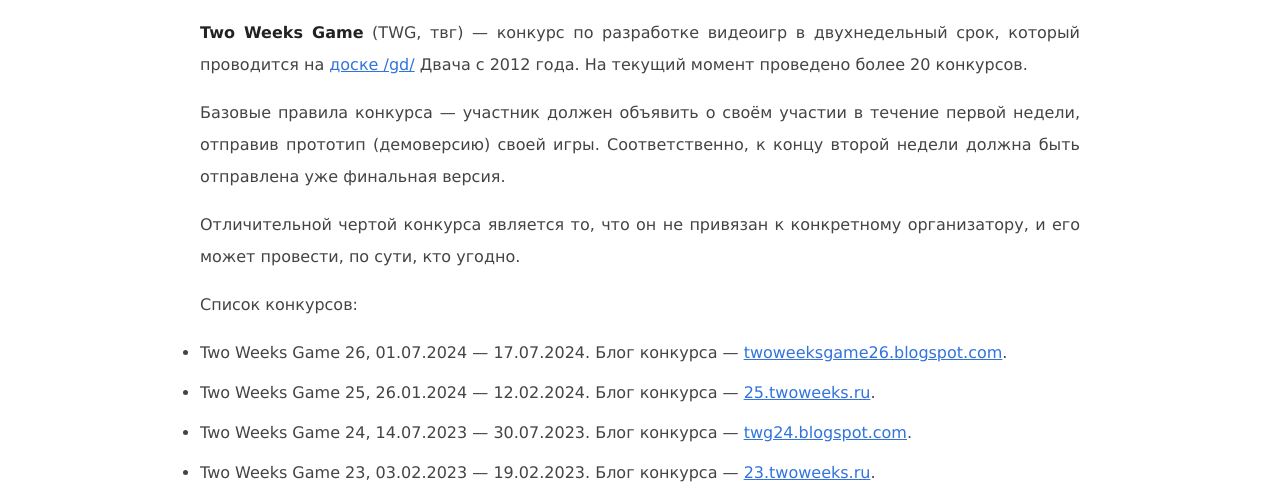
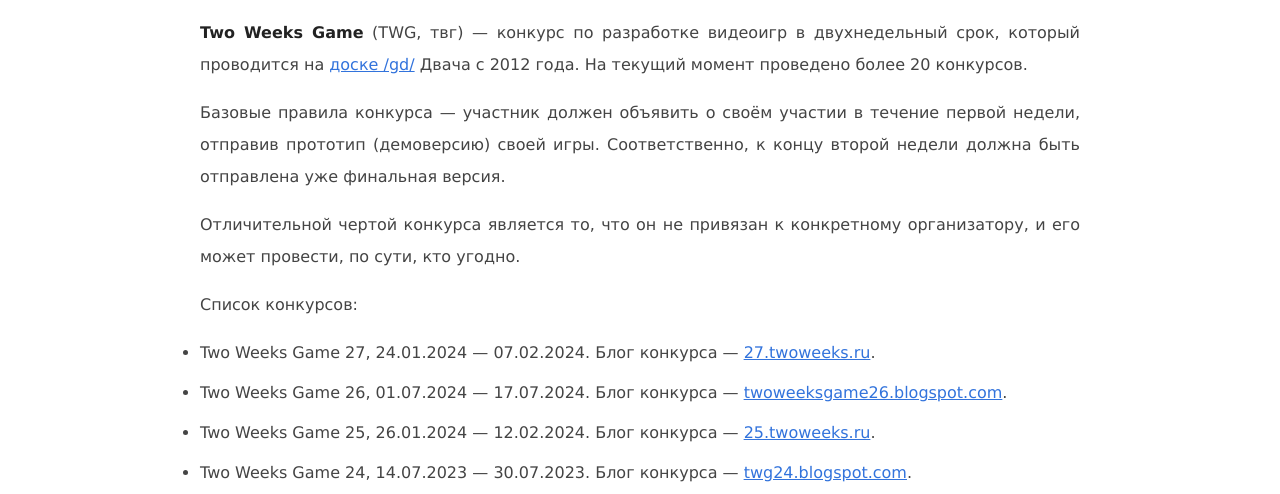
Before and after one commit to twoweeks/twoweeksgame.ru, an Astro site: page / in a window 1280 px wide. Shown: the part 303-797 px from the top of the page. Built offline with nearby package versions, Linux system fonts and the light colour scheme; Astro itself is replaced by a stand-in of ours.

Commit message:
feat: twg 27

```diff
--- a/src/pages/index.md
+++ b/src/pages/index.md
@@ -9,6 +9,8 @@ layout: '../layouts/BasicPage.astro'
 Отличительной чертой конкурса является то, что он не привязан к конкретному организатору, и его может провести, по сути, кто угодно.
 
 Список конкурсов:
+
+- Two Weeks Game 27, 24.01.2024 — 07.02.2024. Блог конкурса — [27.twoweeks.ru](https://27.twoweeks.ru).
 
 - Two Weeks Game 26, 01.07.2024 — 17.07.2024. Блог конкурса — [twoweeksgame26.blogspot.com](https://twoweeksgame26.blogspot.com).
 
```
